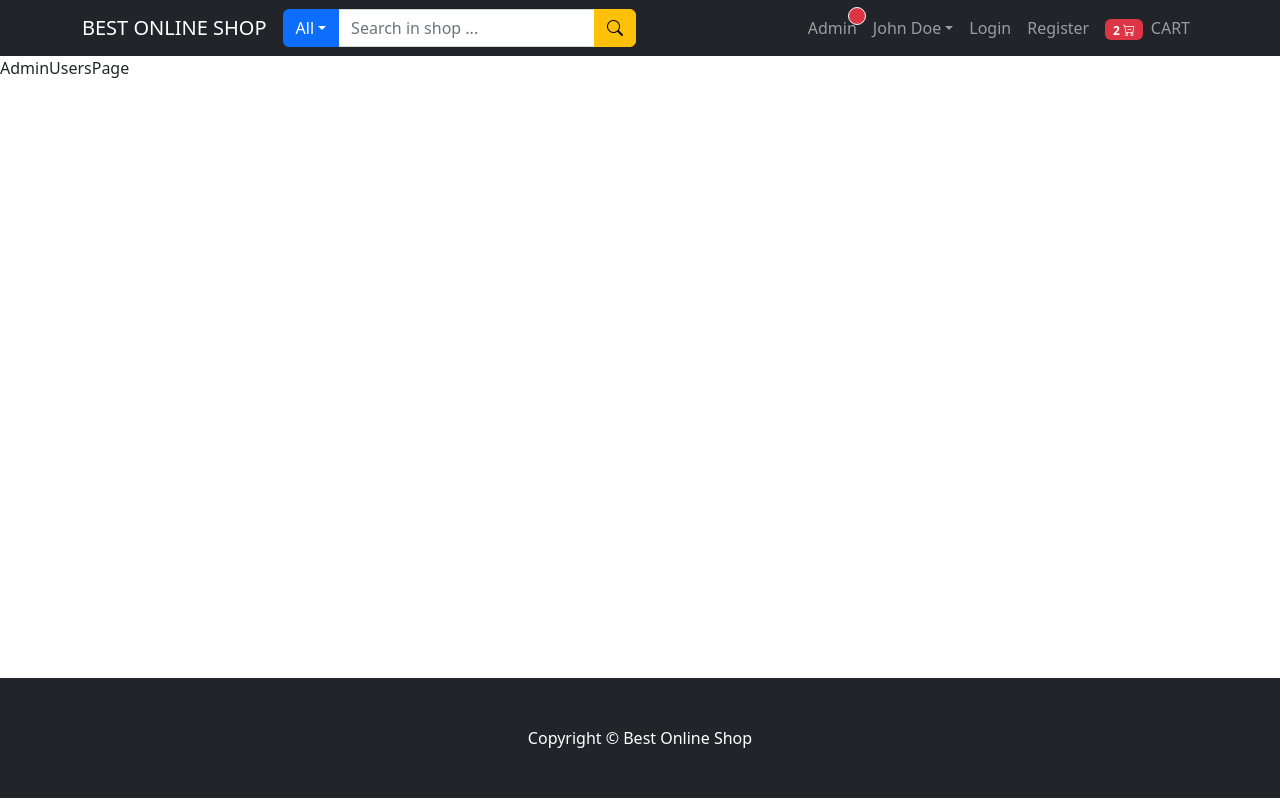
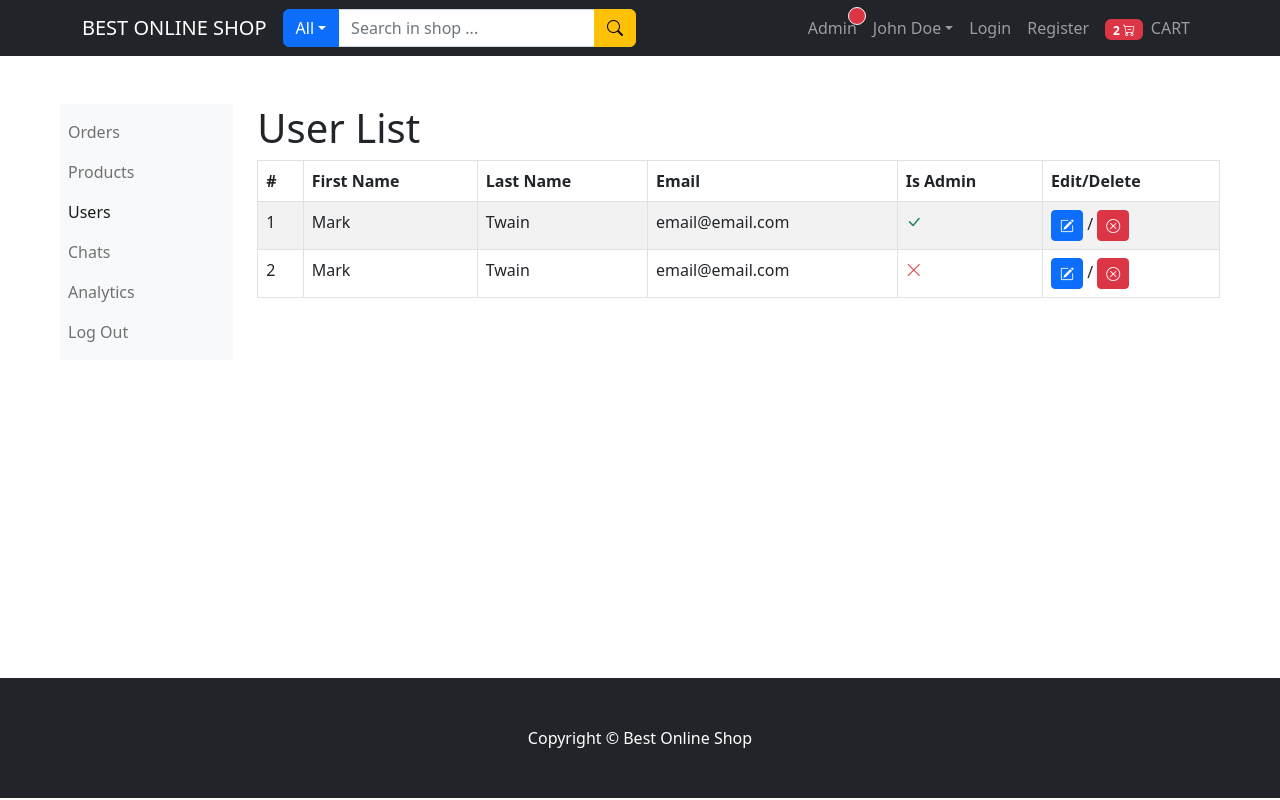
Before and after one commit to 0xAureoleNode/mern-e-commerce, a React (Create React App) app in the folder frontend/: page /admin/users in a window 1280 px wide. Built offline with nearby package versions, Linux system fonts and the light colour scheme.

Commit message:
user page for admin

```diff
--- a/frontend/src/pages/admin/AdminUsersPage.js
+++ b/frontend/src/pages/admin/AdminUsersPage.js
@@ -1,7 +1,65 @@
 import React from 'react';
+import { Row, Col, Table, Button } from 'react-bootstrap';
+import { LinkContainer } from 'react-router-bootstrap';
+import AdminLinkComponent from '../../components/admin/AdminLinkComponent';
+
+const deleteHandler = () => {
+  if (window.confirm('Are you sure?')) alert('User deleted!');
+};
 
 const AdminUsersPage = () => {
-  return <div>AdminUsersPage</div>;
+  return (
+    <Row className="m-5">
+      <Col md={2}>
+        <AdminLinkComponent />
+      </Col>
+      <Col md={10}>
+        <h1>User List</h1>
+        <Table striped bordered hover responsive>
+          <thead>
+            <tr>
+              <th>#</th>
+              <th>First Name</th>
+              <th>Last Name</th>
+              <th>Email</th>
+              <th>Is Admin</th>
+              <th>Edit/Delete</th>
+            </tr>
+          </thead>
+          <tbody>
+            {['bi bi-check-lg text-success', 'bi bi-x-lg text-danger'].map(
+              (item, idx) => (
+                <tr key={idx}>
+                  <td>{idx + 1}</td>
+                  <td>Mark</td>
+                  <td>Twain</td>
+                  <td>email@email.com</td>
+                  <td>
+                    <i className={item}></i>
+                  </td>
+                  <td>
+                    <LinkContainer to="/admin/order-details">
+                      <Button className="btn-sm">
+                        <i className="bi bi-pencil-square"></i>
+                      </Button>
+                    </LinkContainer>
+                    {' / '}
+                    <Button
+                      variant="danger"
+                      className="btn-sm"
+                      onClick={deleteHandler}
+                    >
+                      <i className="bi bi-x-circle"></i>
+                    </Button>
+                  </td>
+                </tr>
+              )
+            )}
+          </tbody>
+        </Table>
+      </Col>
+    </Row>
+  );
 };
 
 export default AdminUsersPage;
```
